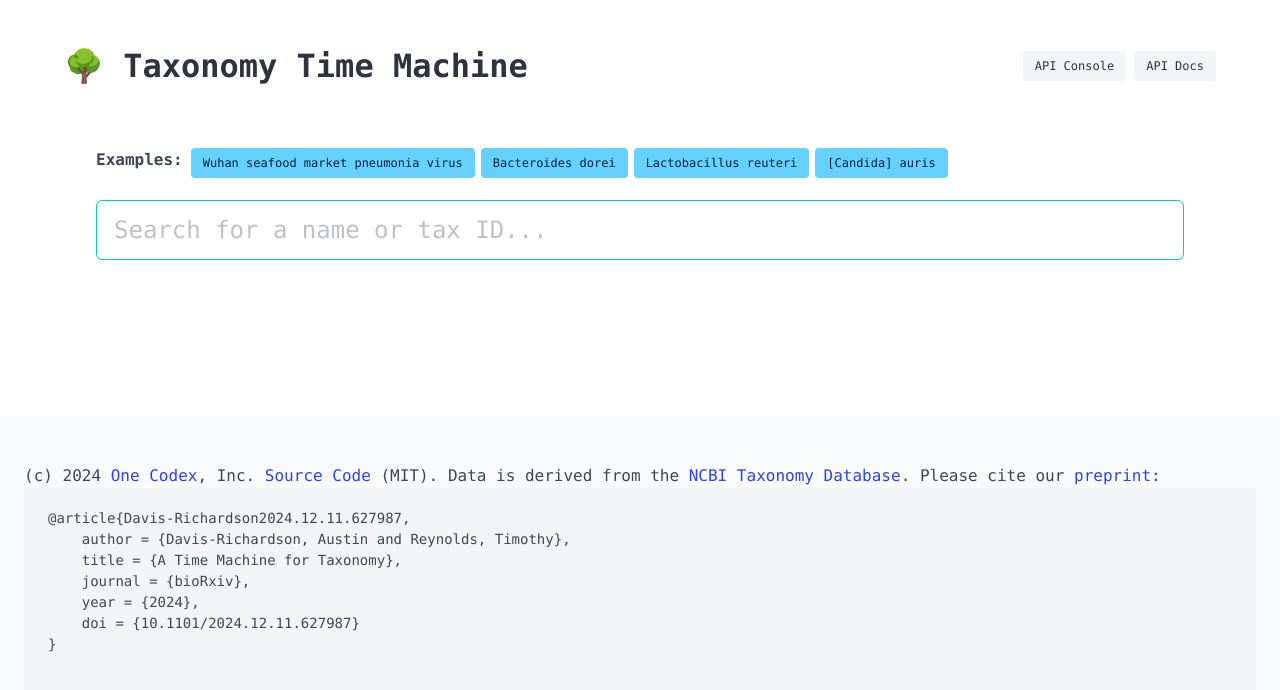
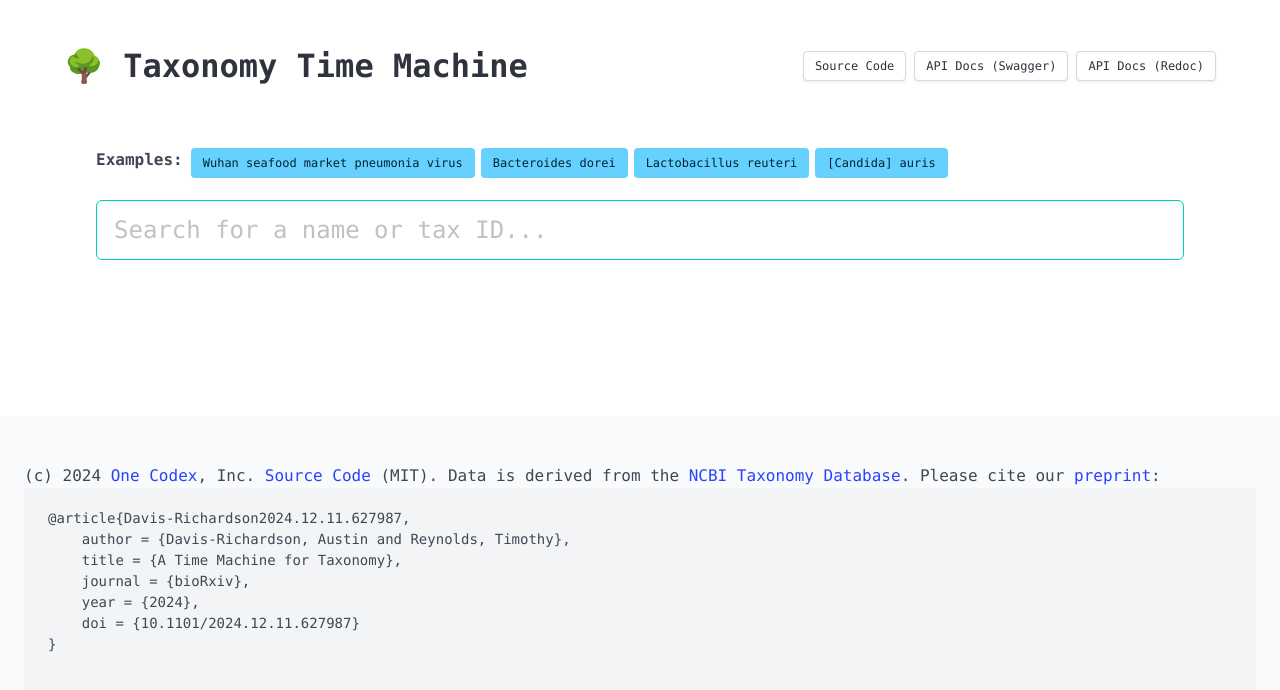
Before and after one commit to onecodex/taxonomy-time-machine, a Vue app in the folder frontend/: page / in a window 1280 px wide. Shown: the top 690 px of the page. Built offline with nearby package versions, Linux system fonts and the light colour scheme.

Commit message:
Fix link styling

```diff
--- a/frontend/src/components/TaxonomyTimeMachine.vue
+++ b/frontend/src/components/TaxonomyTimeMachine.vue
@@ -405,12 +405,18 @@ export default defineComponent({
       "
     >
       <p class="title" style="margin: 0">{{ emoji }} Taxonomy Time Machine</p>
-      <div class="api-links" style="gap: 0.5rem; display: flex">
-        <a href="/swagger-ui" target="_blank" class="button is-small is-light"
-          >API Console</a
+      <div class="documentation-links" style="gap: 0.5rem; display: flex">
+        <a
+          href="https://github.com/onecodex/taxonomy-time-machine"
+          target="_blank"
+          class="button is-small"
+          >Source Code</a
         >
-        <a href="/redoc" target="_blank" class="button is-small is-light"
-          >API Docs</a
+        <a href="/swagger-ui" target="_blank" class="button is-small"
+          >API Docs (Swagger)</a
+        >
+        <a href="/redoc" target="_blank" class="button is-small"
+          >API Docs (Redoc)</a
         >
       </div>
     </div>
```
